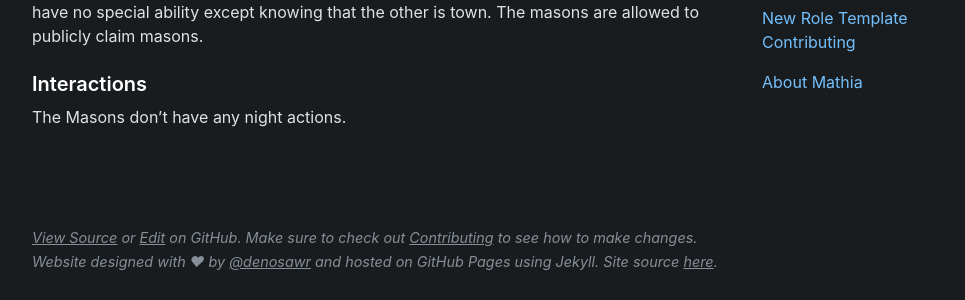
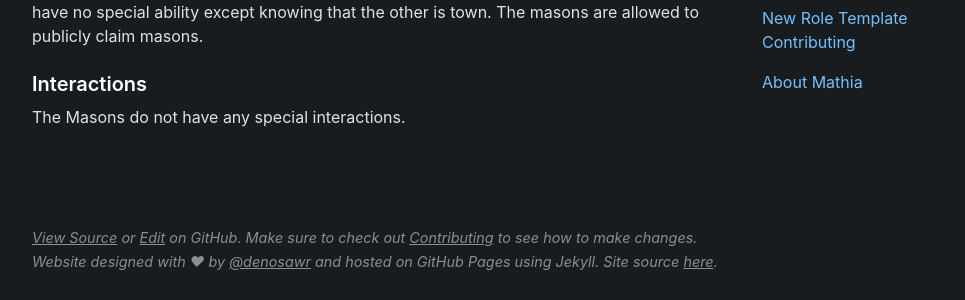
Before and after one commit to olliecheng/mathia-rulebook, a Jekyll site: the page built from roles/Mason.md, in a window 1280 px wide. Shown: the part 323-623 px from the top of the page, without its empty margins (152-1117 px from the left). Built offline with Jekyll 4.4.1, drawn with Linux system fonts in a browser that asks for light colours; some web fonts are replaced.

Commit message:
Update Mason.md

```diff
--- a/roles/Mason.md
+++ b/roles/Mason.md
@@ -9,4 +9,4 @@ description: Two town-aligned players that know each other
 At the beginning of each game two members of the town are placed in the same special role private channel called masons'-playhouse. The masons are two town members who have no special ability except knowing that the other is town. The masons are allowed to publicly claim masons.
 
 ### Interactions
-The Masons don't have any night actions.
+The Masons do not have any special interactions.
```
